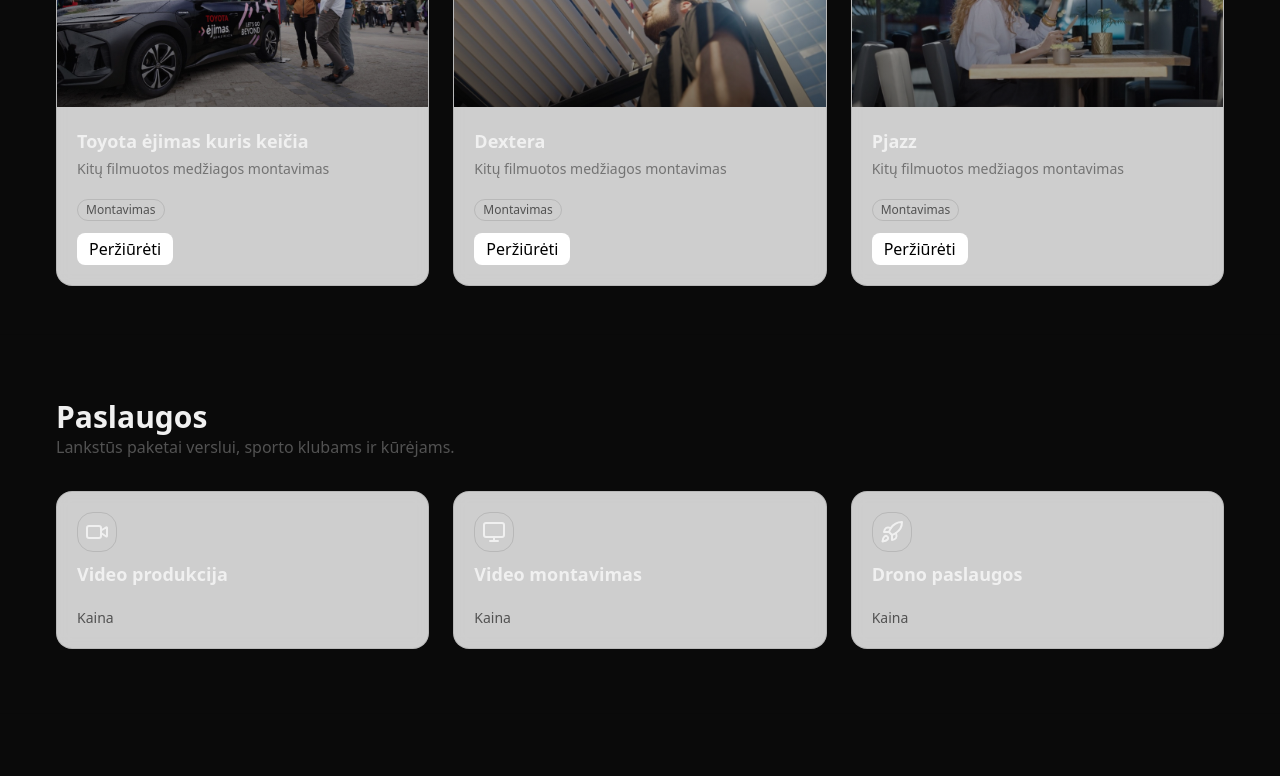
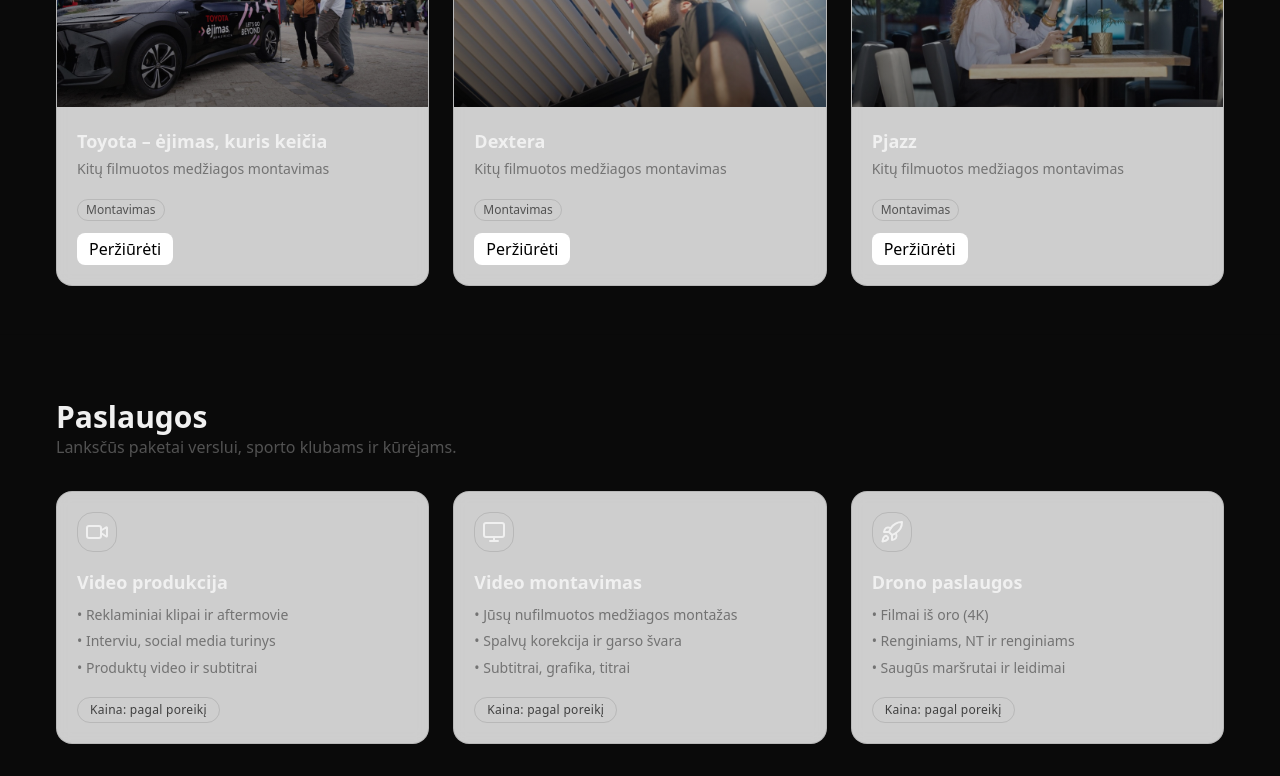
Before and after one commit to vytautasmedia/Vytautas-Portfolio, a React (Vite) app: page / in a window 1280 px wide. Shown: the part 2000-2776 px from the top of the page. Built offline with nearby package versions, Linux system fonts and the light colour scheme.

Commit message:
Update App.tsx

```diff
--- a/src/App.tsx
+++ b/src/App.tsx
@@ -3,13 +3,6 @@
 import { Button } from './components/ui/button'
 import { Input } from './components/ui/input'
 import { Textarea } from './components/ui/textarea'
-import { Monitor } from 'lucide-react'
-import {
-  Camera, Video as VideoIcon, BadgeCheck, Mail, MapPin, Sun, Moon,
-  Instagram, Facebook, Youtube, Rocket, Sparkles, ArrowRight, ChevronRight,
-  Monitor
-} from 'lucide-react'
-
 import {
   Camera,
   Video as VideoIcon,
@@ -25,12 +18,12 @@
   Sparkles,
   ArrowRight,
   ChevronRight,
+  Monitor,
 } from 'lucide-react'
 
 /* ============================
    Pagalbinės funkcijos (YouTube)
    ============================ */
-
 function getYouTubeId(url: string): string | null {
   try {
     const u = new URL(url)
@@ -50,7 +43,6 @@
 /* ============================
    Pagrindinė informacija
    ============================ */
-
 const PROFILE = {
   name: 'Vytautas Uselis',
   brand: 'vytautasmedia',
@@ -124,7 +116,7 @@
    ============================ */
 const CONTRIBUTED = [
   {
-    title: 'Toyota ėjimas kuris keičia',
+    title: 'Toyota – ėjimas, kuris keičia',
     role: 'Kitų filmuotos medžiagos montavimas',
     cover: '/covers/toyota.jpg',
     link: 'https://youtu.be/PQWHWeBxhoE',
@@ -147,7 +139,7 @@
 ]
 
 /* ============================
-   Paslaugos
+   Paslaugos (vienodas aukštis + ženklelis „Kaina: pagal poreikį“)
    ============================ */
 const SERVICES = [
   {
@@ -175,66 +167,12 @@
     name: 'Drono paslaugos',
     bullets: [
       'Filmai iš oro (4K)',
-      'Renginiams, nekilnojamam turtui',
+      'Renginiams, NT ir renginiams',
       'Saugūs maršrutai ir leidimai',
     ],
     price: 'Kaina: pagal poreikį',
   },
 ]
-{/* SERVICES */}
-<section id="services" className="border-y border-black/10 dark:border-white/10">
-  <div className="container py-16">
-    <div className="mb-8">
-      <h2 className="text-2xl md:text-3xl font-bold">Paslaugos</h2>
-      <p className="text-neutral-600 dark:text-neutral-400">
-        Lanksčūs paketai verslui, sporto klubams ir kūrėjams.
-      </p>
-    </div>
-
-    <div className="grid gap-6 md:grid-cols-3">
-      {SERVICES.map((s, i) => (
-        <motion.div
-          key={s.name}
-          variants={ITEM_VARIANTS}
-          initial="hidden"
-          whileInView="show"
-          viewport={{ once: true }}
-          transition={{ duration: 0.4, delay: i * 0.05 }}
-        >
-          {/* Vienodas aukštis ir struktūra */}
-          <div className="card h-full">
-            <div className="p-5 flex h-full flex-col">
-              {/* Ikona */}
-              <div className="mb-4 inline-flex h-10 w-10 items-center justify-center rounded-2xl border border-black/10 dark:border-white/10">
-                {s.icon}
-              </div>
-
-              {/* Antraštė */}
-              <h3 className="text-lg font-semibold">{s.name}</h3>
-
-              {/* Punktai – vienodas, trumpas sąrašas */}
-              <ul className="mt-2 space-y-1 text-sm text-neutral-500 dark:text-neutral-400">
-                {s.bullets.map((b) => (
-                  <li key={b} className="leading-relaxed">
-                    • {b}
-                  </li>
-                ))}
-              </ul>
-
-              {/* KAINOS ŽENKLAS – išskirtas, visada apačioje */}
-              <div className="mt-auto pt-4">
-                <span className="inline-flex items-center rounded-full border border-black/10 dark:border-white/10 px-3 py-1 text-xs font-medium tracking-wide text-neutral-700 dark:text-neutral-200">
-                  {s.price}
-                </span>
-              </div>
-            </div>
-          </div>
-        </motion.div>
-      ))}
-    </div>
-  </div>
-</section>
-
 
 const ITEM_VARIANTS = { hidden: { opacity: 0, y: 16 }, show: { opacity: 1, y: 0 } }
 
@@ -375,7 +313,7 @@
           <div className="mb-8 flex items-end justify-between">
             <div>
               <h2 className="text-2xl md:text-3xl font-bold">Keli iš darbų</h2>
-              <p className="text-neutral-600 dark:text-neutral-400">Su meile, atkaklumu ir siekiu geriausio</p>
+              <p className="text-neutral-600 dark:text-neutral-400">Su meile, atkaklumu ir siekiu geriausio.</p>
             </div>
             <a href="#contact" className="text-sm underline-offset-2 hover:underline">Domina kažkas panašaus ir jus?</a>
           </div>
@@ -441,7 +379,9 @@
         <section className="container py-12">
           <div className="mb-6">
             <h3 className="text-xl md:text-2xl font-semibold">Darbai prie kurių prisidėjau</h3>
-            <p className="text-sm text-neutral-600 dark:text-neutral-400">Kitų žmonių filmuotos vaizdinės medžiagos montavimas</p>
+            <p className="text-sm text-neutral-600 dark:text-neutral-400">
+              Kitų žmonių filmuotos vaizdinės medžiagos montavimas
+            </p>
           </div>
 
           <div className="grid gap-6 sm:grid-cols-2 lg:grid-cols-3">
@@ -472,23 +412,46 @@
           </div>
         </section>
 
-        {/* SERVICES */}
+        {/* PASLAUGOS */}
         <section id="services" className="border-y border-black/10 dark:border-white/10">
           <div className="container py-16">
             <div className="mb-8">
               <h2 className="text-2xl md:text-3xl font-bold">Paslaugos</h2>
-              <p className="text-neutral-600 dark:text-neutral-400">Lankstūs paketai verslui, sporto klubams ir kūrėjams.</p>
+              <p className="text-neutral-600 dark:text-neutral-400">
+                Lanksčūs paketai verslui, sporto klubams ir kūrėjams.
+              </p>
             </div>
+
             <div className="grid gap-6 md:grid-cols-3">
               {SERVICES.map((s, i) => (
-                <motion.div key={s.name} variants={ITEM_VARIANTS} initial="hidden" whileInView="show" viewport={{ once: true }} transition={{ duration: 0.4, delay: i * 0.05 }}>
-                  <div className="card">
-                    <div className="p-5">
-                      <div className="mb-2 inline-flex h-10 w-10 items-center justify-center rounded-2xl border border-black/10 dark:border-white/10">{s.icon}</div>
+                <motion.div
+                  key={s.name}
+                  variants={ITEM_VARIANTS}
+                  initial="hidden"
+                  whileInView="show"
+                  viewport={{ once: true }}
+                  transition={{ duration: 0.4, delay: i * 0.05 }}
+                >
+                  <div className="card h-full">
+                    <div className="p-5 flex h-full flex-col">
+                      <div className="mb-4 inline-flex h-10 w-10 items-center justify-center rounded-2xl border border-black/10 dark:border-white/10">
+                        {s.icon}
+                      </div>
+
                       <h3 className="text-lg font-semibold">{s.name}</h3>
-                      <p className="text-sm text-neutral-500 dark:text-neutral-400">{s.desc}</p>
+
+                      <ul className="mt-2 space-y-1 text-sm text-neutral-500 dark:text-neutral-400">
+                        {s.bullets.map((b) => (
+                          <li key={b} className="leading-relaxed">• {b}</li>
+                        ))}
+                      </ul>
+
+                      <div className="mt-auto pt-4">
+                        <span className="inline-flex items-center rounded-full border border-black/10 dark:border-white/10 px-3 py-1 text-xs font-medium tracking-wide text-neutral-700 dark:text-neutral-200">
+                          {s.price}
+                        </span>
+                      </div>
                     </div>
-                    <div className="px-5 pb-5 text-sm text-neutral-600 dark:text-neutral-300">Kaina {s.from}</div>
                   </div>
                 </motion.div>
               ))}
```
